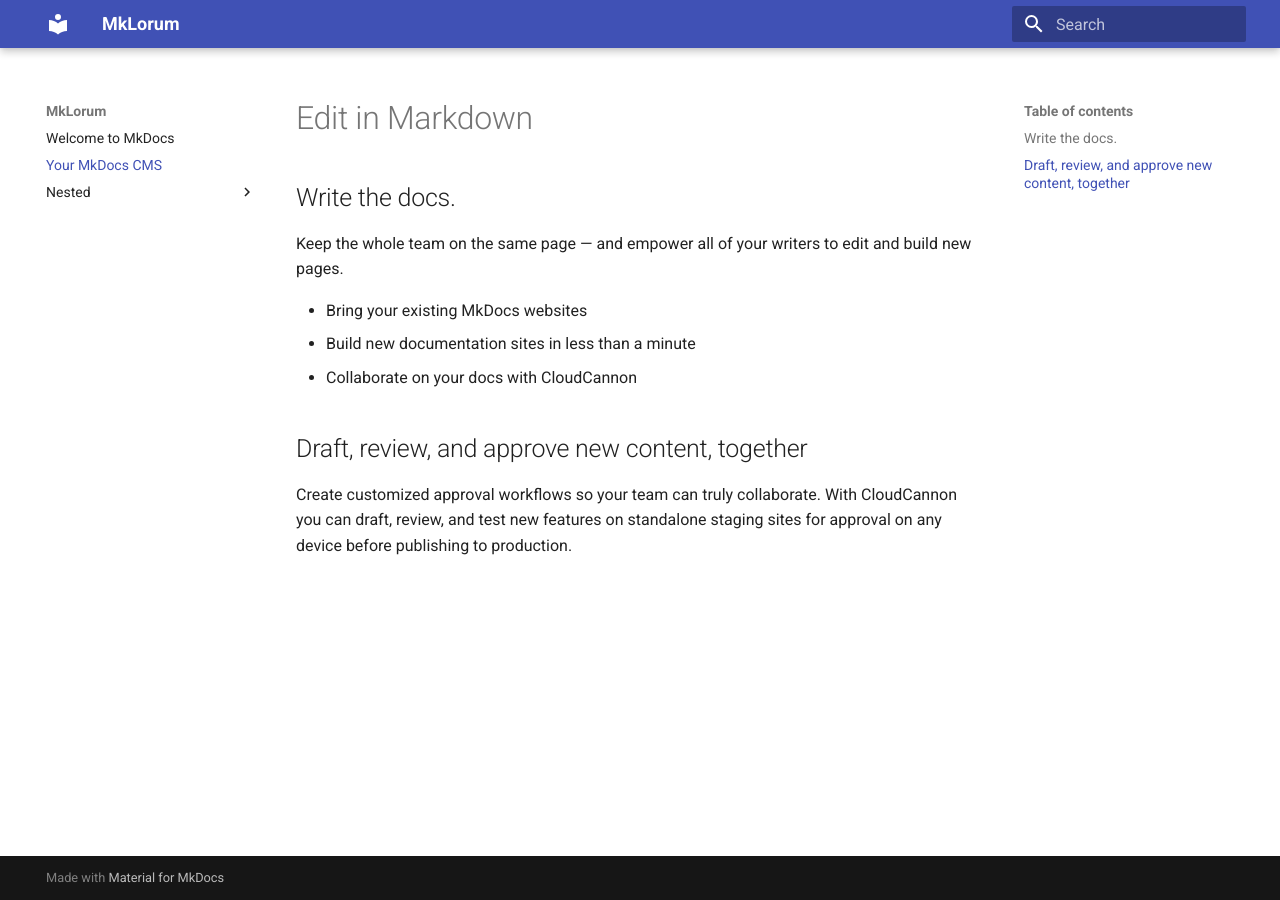
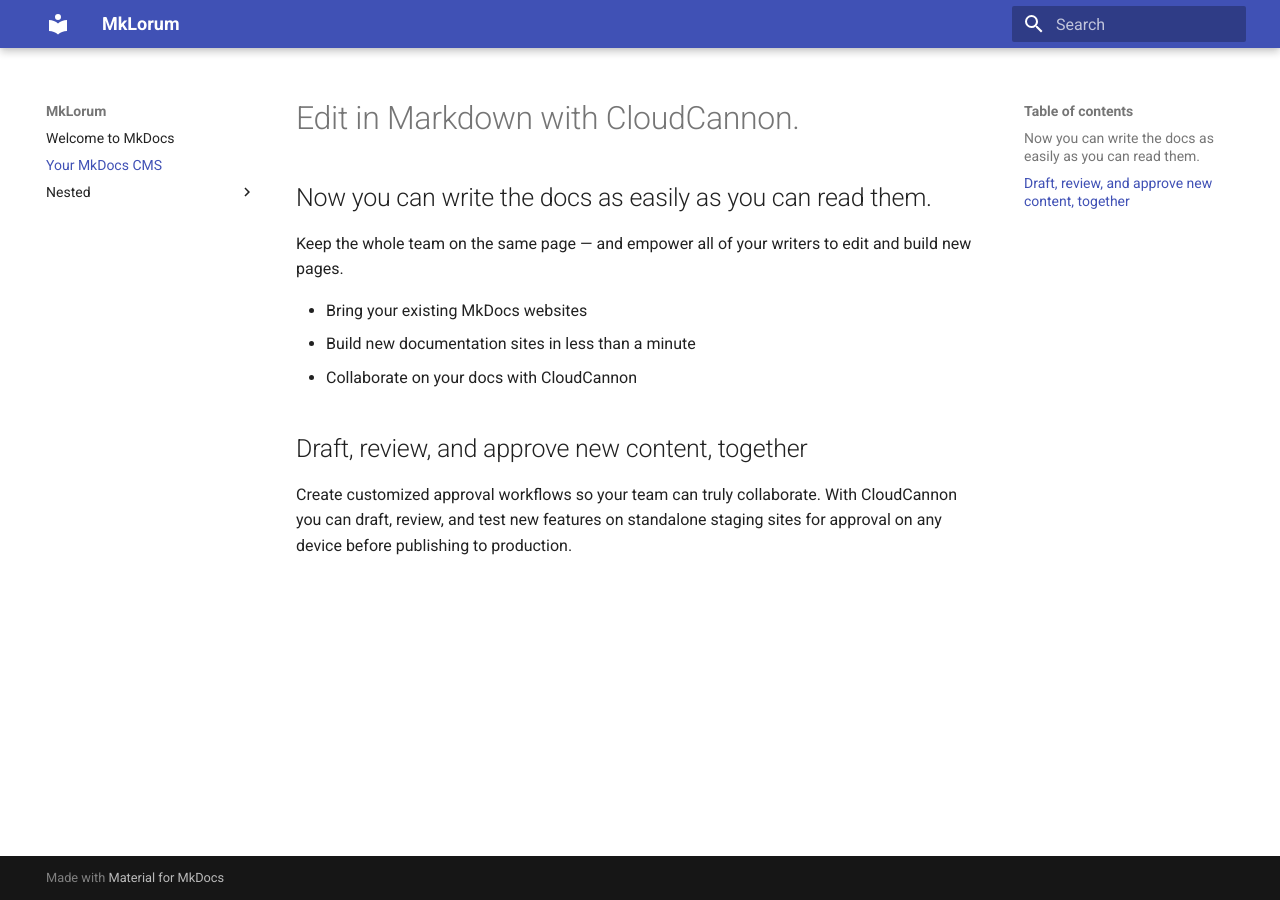
Before and after one commit to David-Large/mkdocs_demo, an MkDocs documentation site: the page built from docs/about.md, in a window 1280 px wide. Built offline with MkDocs 1.6.1 and Material for MkDocs 9.7.7, drawn with Linux system fonts in a browser that asks for light colours.

Commit message:
Updated 'docs/about.md' via CloudCannon

```diff
--- a/docs/about.md
+++ b/docs/about.md
@@ -8,9 +8,9 @@ date: 2022-04-04T07:00:00Z
 some_url: https://cloudcannon.com
 ---
 
-# Edit in Markdown
+# Edit in Markdown with CloudCannon.
 
-## Write the docs.
+## Now you can write the docs as easily as you can read them.
 
 Keep the whole team on the same page — and empower all of your writers to edit and build new pages.
 
```
